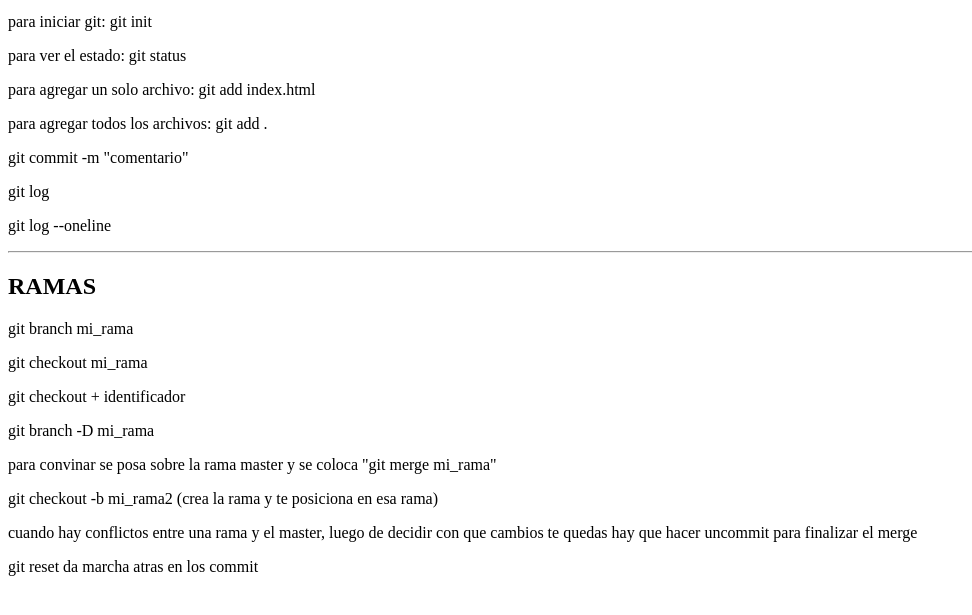
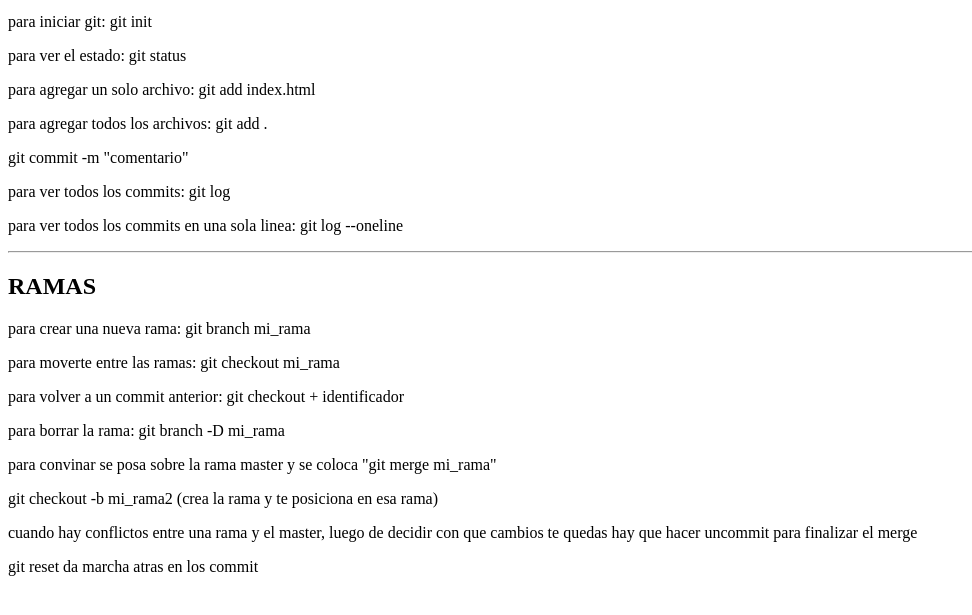
Before and after one commit to leandrobotali/DW-Clase-15, a plain HTML site: page index.html in a window 1280 px wide. Shown: the part 101-716 px from the top of the page, without its empty margins (0-972 px from the left). Drawn offline with Linux system fonts and the light colour scheme.

```diff
--- a/index.html
+++ b/index.html
@@ -14,14 +14,14 @@
     <p>para agregar un solo archivo: git add index.html</p>
     <p>para agregar todos los archivos: git add .</p>
     <p>git commit -m "comentario"</p>
-    <p>git log</p>
-    <p>git log --oneline</p>
+    <p>para ver todos los commits: git log</p>
+    <p>para ver todos los commits en una sola linea: git log --oneline</p>
     <hr>
     <h2>RAMAS</h2>
-    <p>git branch mi_rama</p>
-    <p>git checkout mi_rama</p>
-    <p>git checkout + identificador</p>
-    <p>git branch -D mi_rama</p>
+    <p>para crear una nueva rama: git branch mi_rama</p>
+    <p>para moverte entre las ramas: git checkout mi_rama</p>
+    <p>para volver a un commit anterior: git checkout + identificador</p>
+    <p>para borrar la rama: git branch -D mi_rama</p>
     <p>para convinar se posa sobre la rama master y se coloca "git merge mi_rama"</p>
     <p>git checkout -b mi_rama2 (crea la rama y te posiciona en esa rama)</p>
     <p>cuando hay conflictos entre una rama y el master, luego de decidir con que cambios te quedas hay que hacer uncommit para finalizar el merge</p>
```
